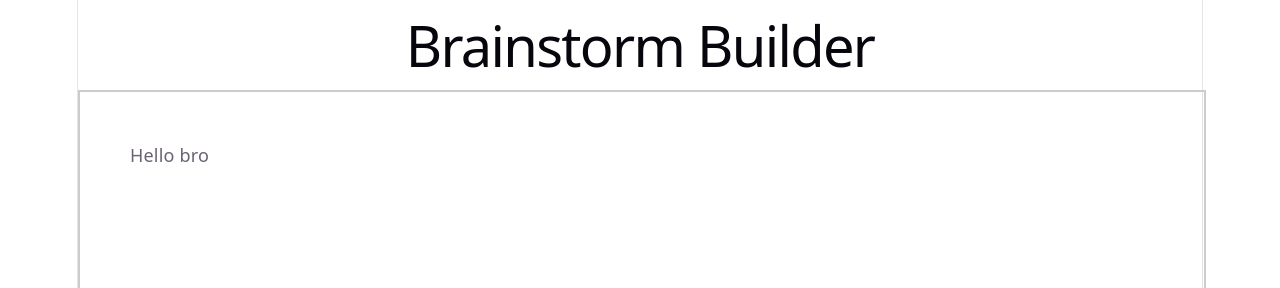
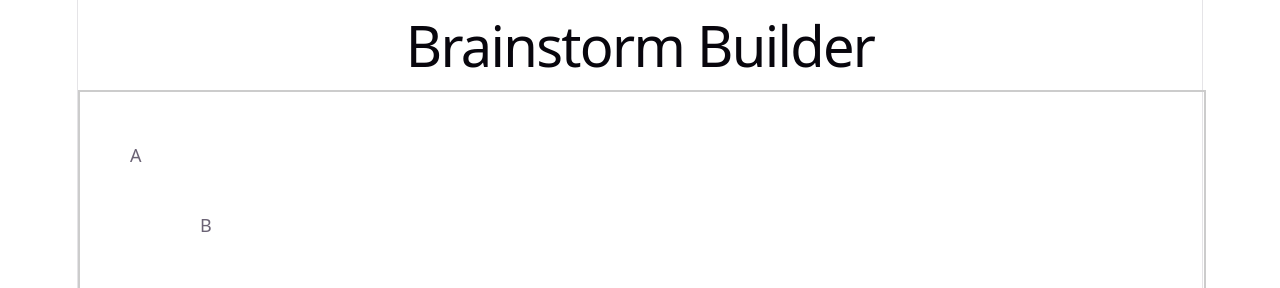
Before and after one commit to ambujvashistha/brainstorm-builder, a React app in the folder web/: page / in a window 1280 px wide. Shown: the top 288 px of the page. Built offline with nearby package versions, Linux system fonts and the light colour scheme; the HTML template or start-up script is replaced by a standard one.

Commit message:
implemented dynamic rendering

```diff
--- a/web/src/App.jsx
+++ b/web/src/App.jsx
@@ -1,5 +1,6 @@
 // import { useState } from 'react'
 import BuilderScreen from './screens/BuilderScreen'
+import Canvas from './builder/Canvas'
 import './App.css'
 
 function App() {
--- a/web/src/builder/Canvas.jsx
+++ b/web/src/builder/Canvas.jsx
@@ -0,0 +1,30 @@
+export default function Canvas({ elements }) {
+    console.log(elements)
+  return (
+    <div>
+      <h1>Brainstorm Builder</h1>
+
+
+      <div
+        style={{
+          width: "100%",
+          height: "80vh",
+          border: "2px solid #ccc",
+          position: "relative",
+        }}
+      >
+        {elements.map((ele)=>{
+            return <div
+              style={{
+                position: "absolute",
+                left: ele.x,
+                top: ele.y,
+              }}
+            >
+              {ele.text}
+            </div>;
+        })}
+      </div>
+    </div>
+  );
+}
--- a/web/src/screens/BuilderScreen.jsx
+++ b/web/src/screens/BuilderScreen.jsx
@@ -1,28 +1,13 @@
+import { useState } from "react";
+import Canvas from "../builder/Canvas";
+
 export default function BuilderScreen() {
-  return (
-    <div>
-      <h1>Brainstorm Builder</h1>
+    const [elements, setElements] = useState([
+      { x: 50, y: 50, text: "A" },
+      { x: 120, y: 120, text: "B" },
+    ]);
 
-      {/* Canvas */}
-      <div
-        style={{
-          width: "100%",
-          height: "80vh",
-          border: "2px solid #ccc",
-          position: "relative",
-        }}
-      >
-        {/* One test element */}
-        <div
-          style={{
-            position: "absolute",
-            left: 50,
-            top: 50,
-          }}
-        >
-          Hello bro
-        </div>
-      </div>
-    </div>
-  );
+    return (
+        <Canvas elements={elements}/>
+    );
 }
```
